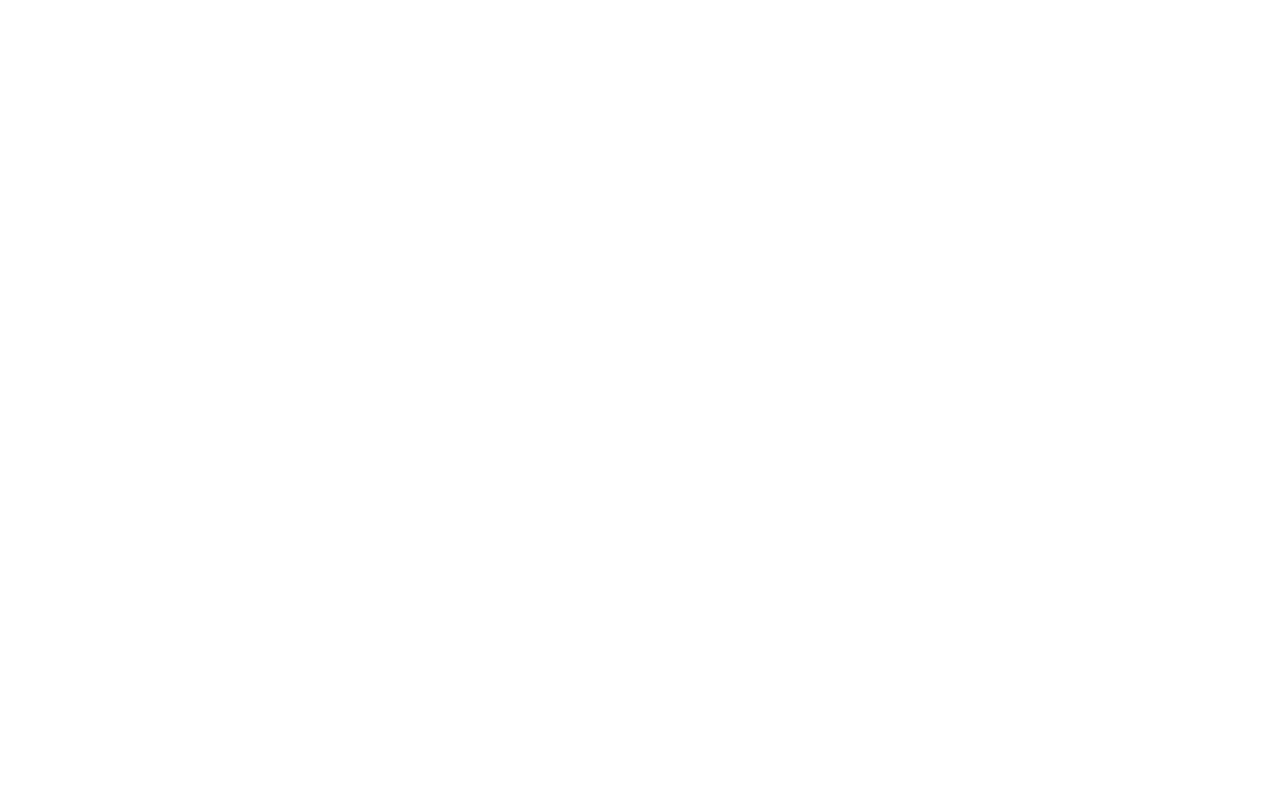
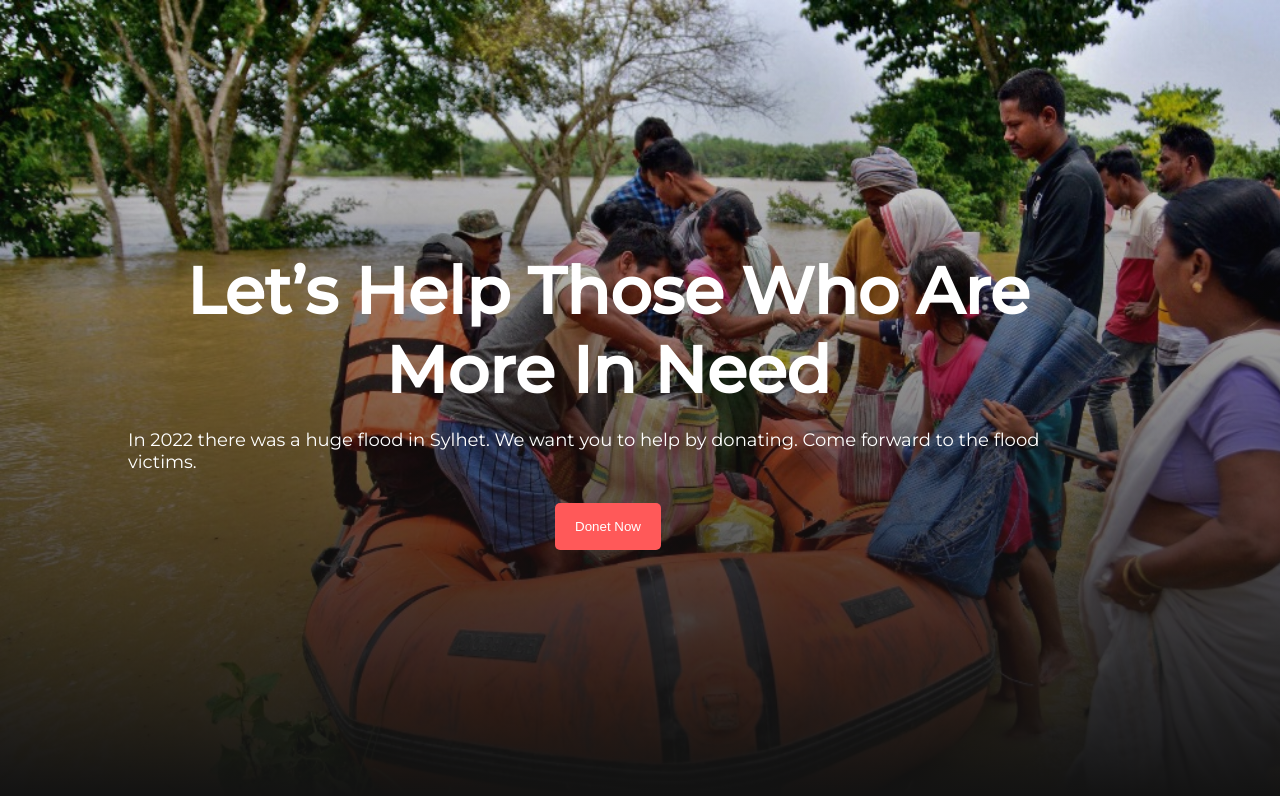
Before and after one commit to JubayerP/assignment-1, a plain HTML site: page index.html in a window 1280 px wide. Drawn offline with Linux system fonts and the light colour scheme.

Commit message:
header section added

```diff
--- a/index.html
+++ b/index.html
@@ -1,5 +1,6 @@
 <!DOCTYPE html>
 <html lang="en">
+
 <head>
     <meta charset="UTF-8">
     <meta http-equiv="X-UA-Compatible" content="IE=edge">
@@ -7,7 +8,18 @@
     <title>Donet-Today</title>
     <link rel="stylesheet" href="./style.css">
 </head>
+
 <body>
+    <section id="header">
+        <div class="header-content">
+            <div class="flex">
+                <h1>Let’s Help Those Who Are More In Need</h1>
+                <p>In 2022 there was a huge flood in Sylhet. We want you to help by donating. Come forward to the flood
+                    victims.</p>
+                <button class="custom-btn">Donet Now</button>
+            </div>
+        </div>
+    </section>
+</body>
 
-</body>
 </html>
--- a/style.css
+++ b/style.css
@@ -8,3 +8,47 @@
 body{
     font-family: 'Montserrat', sans-serif;
 }
+
+#header{
+    background-image: url('./images/donation5.jpg');
+    background-repeat: no-repeat;
+    background-size: cover;
+    height: 100vh;
+    width: 100%;
+    color: white;
+    position: relative;
+    /* background: linear-gradient(360deg, #121212 0%, rgba(18, 18, 18, 0) 100%); */
+}
+.header-content{
+    background: linear-gradient(360deg, #121212 0%, rgba(18, 18, 18, 0) 100%);
+    height: 100vh;
+}
+.flex{
+    display: flex;
+    justify-content: center;
+    align-items: center;
+    flex-direction: column;
+    width: 75%;
+    position: absolute;
+    top: 0;
+    bottom: 0;
+    left: 10%;
+}
+.header-content h1{
+    font-size: 65px;
+    text-align: center;
+    margin-bottom: 20px;
+}
+.header-content p{
+    margin-bottom: 30px;
+    font-size: 18px;
+}
+.custom-btn{
+    border: 0;
+    outline: none;
+    padding: 16px 20px;
+    background-color: #FF5959;
+    color: #fff;
+    border-radius: 5px;
+    cursor: pointer;
+}
```
